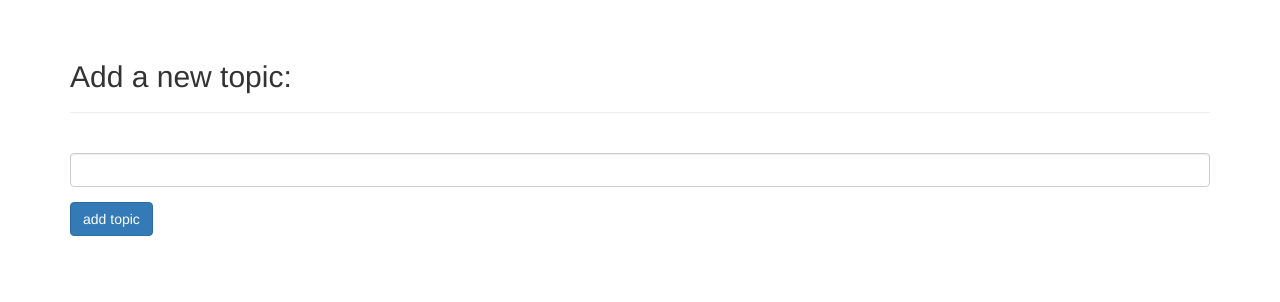
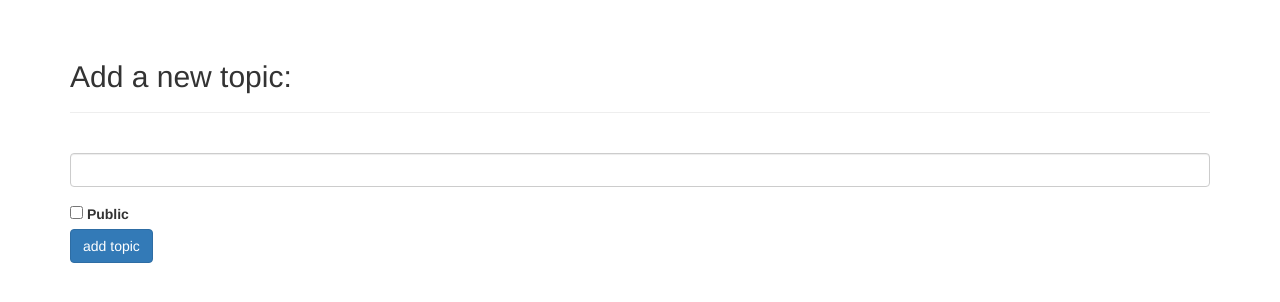
Before and after one commit to justthinkj/gratitudejournal, a Django app: page /new_topic/ in a window 1280 px wide. Shown: the part 51-353 px from the top of the page. Run offline with Django 3.2, Linux system fonts and the light colour scheme; the visitor is signed in with stand-in values (Sample User, id 1); some libraries are stand-ins or nearby versions.

Commit message:
added public field to topic model

```diff
--- a/journals/forms.py
+++ b/journals/forms.py
@@ -5,7 +5,7 @@ from .models import Topic, Entry
 class TopicForm(forms.ModelForm):
 	class Meta:
 		model = Topic
-		fields = ['text']
+		fields = ['text','public']
 		# Not to generate a label for the text field
 		labels = {'text':''}
 
--- a/journals/models.py
+++ b/journals/models.py
@@ -17,6 +17,7 @@ class Topic(models.Model):
 	owner = models.ForeignKey(
 		User,
 		on_delete=models.CASCADE)
+	public = models.BooleanField(default=False)
 
 	def __str__(self):
 		"""Return a string representation of the model."""
--- a/journals/templates/journals/topics.html
+++ b/journals/templates/journals/topics.html
@@ -16,7 +16,7 @@
   	  <li>No topics have been added yet.</li>
   	{% endfor %}
   </ul>
-
+  <br>
   <h4><a href="{% url 'journals:new_topic' %}">Add a new topic</a></h4>
 
 {% endblock content %}
```
